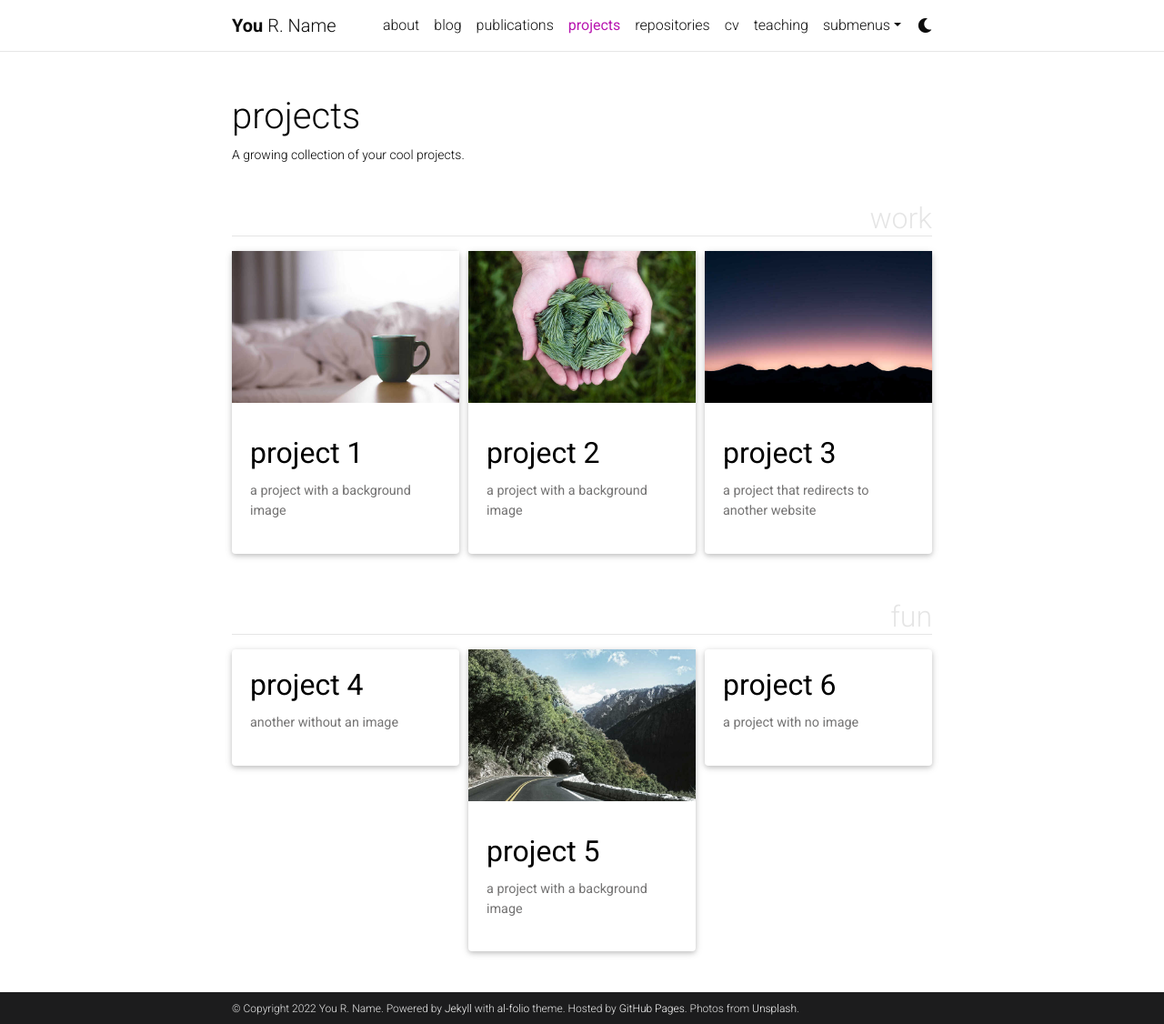
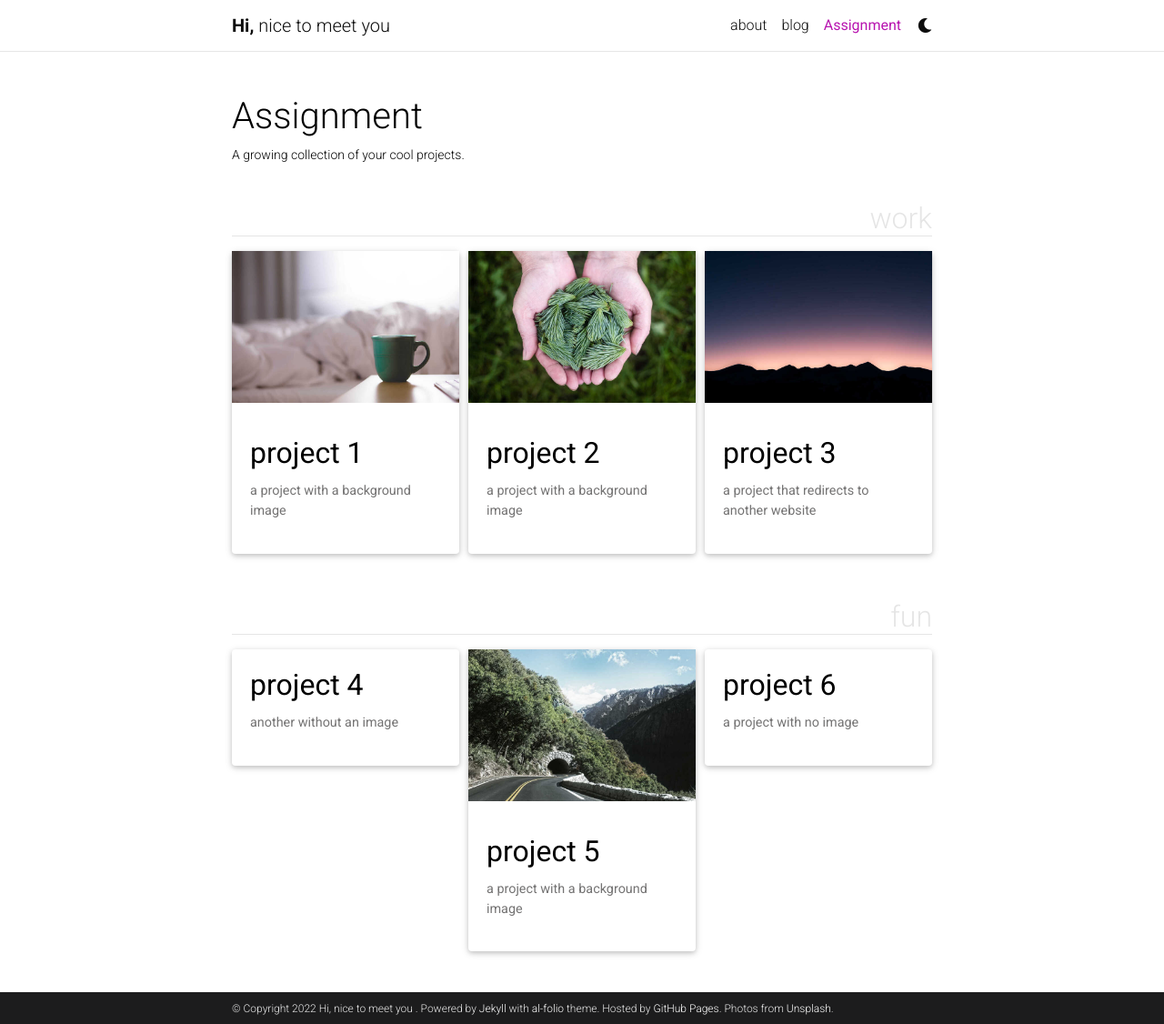
Before and after one commit to tsaifeng/HCDE-533-22-web, a Jekyll site: the page built from _pages/projects.md, in a window 1280 px wide and 1126 px high. Shown: the whole window at 91% size. Built offline with Jekyll 4.4.1, drawn with Linux system fonts in a browser that asks for light colours; full-size pictures stand in for the smaller copies a plugin makes; comment, search, counter and statistics services are not loaded; a style sheet for code colours, icons or effects is not loaded.

```diff
--- a/_config.yml
+++ b/_config.yml
@@ -3,10 +3,10 @@
 # -----------------------------------------------------------------------------
 
 title: blank # the website title (if blank, full name will be used instead)
-first_name: You
-middle_name: R.
-last_name: Name
-email: you@example.com
+first_name: Hi,
+middle_name: nice to meet you
+last_name:
+email: tsaifeng@uw.edu
 description: > # the ">" symbol means to ignore newlines until "footer_text:"
   A simple, whitespace theme for academics. Based on [*folio](https://github.com/bogoli/-folio) design.
 footer_text: >
--- a/_pages/projects.md
+++ b/_pages/projects.md
@@ -1,6 +1,6 @@
 ---
 layout: page
-title: projects
+title: Assignment
 permalink: /projects/
 description: A growing collection of your cool projects.
 nav: true
```
Also changed, not shown: _pages/cv.md (deleted, +0 -8 lines), _pages/dropdown.md (deleted, +0 -13 lines), _pages/publications.md (deleted, +0 -18 lines), _pages/repositories.md (deleted, +0 -30 lines), _pages/teaching.md (deleted, +0 -12 lines), about_image.jpg (added).
